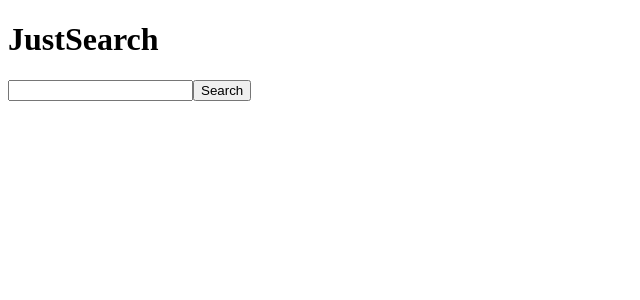
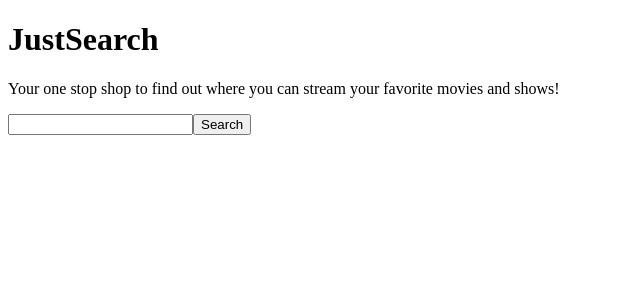
Before and after one commit to MaxMonteil/JustSearch, a Vue app: page / in a window 1280 px wide. Shown: the top 300 px of the page, without its empty margins (0-640 px from the left). Built offline with nearby package versions, Linux system fonts and the light colour scheme.

Commit message:
refactor: move site title to top component

```diff
--- a/src/App.vue
+++ b/src/App.vue
@@ -1,4 +1,9 @@
 <template>
+  <div>
+    <h1>JustSearch</h1>
+
+    <p>Your one stop shop to find out where you can stream your favorite movies and shows!</p>
+
     <SearchController
       v-slot="{ error, loading, results, noResults, submitSearch }"
       class="hello"
@@ -14,6 +19,7 @@
         <ResultsList :results="results" />
       </div>
     </SearchController>
+  </div>
 </template>
 
 <script lang="ts">
--- a/src/components/SearchInput.vue
+++ b/src/components/SearchInput.vue
@@ -1,7 +1,4 @@
 <template>
-  <div>
-    <h1>JustSearch</h1>
-
   <form
     @submit.prevent="$refs.search.blur()"
     @keyup.esc="clearSearch"
@@ -14,7 +11,6 @@
     >
     <button type="submit">Search</button>
   </form>
-  </div>
 </template>
 
 <script lang="ts">
```
Lines whose indentation alone changed are shown as unchanged.
